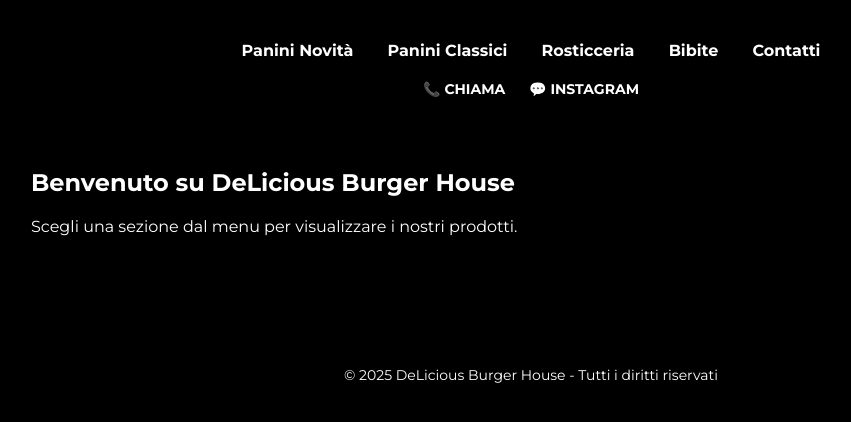
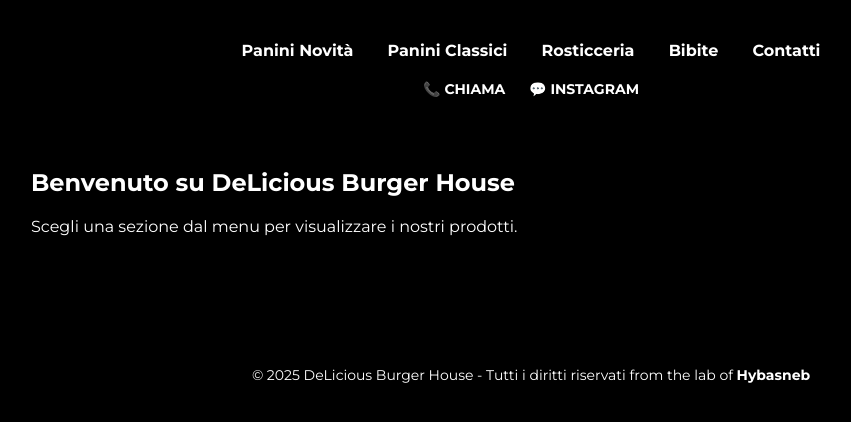
Before and after one commit to DeliciousBurgerHouse/DeLiciousBurgerHouseMenu, a plain HTML site: page index.html in a window 1280 px wide. Shown: the part 258-680 px from the top of the page, without its empty margins (109-960 px from the left). Drawn offline with Linux system fonts and the light colour scheme.

Commit message:
Update index.html

```diff
--- a/index.html
+++ b/index.html
@@ -111,6 +111,7 @@
 
 
     © 2025 DeLicious Burger House - Tutti i diritti riservati
+      from the lab of <strong>Hybasneb</strong>
   </footer>
 </body>
 </html>
```
